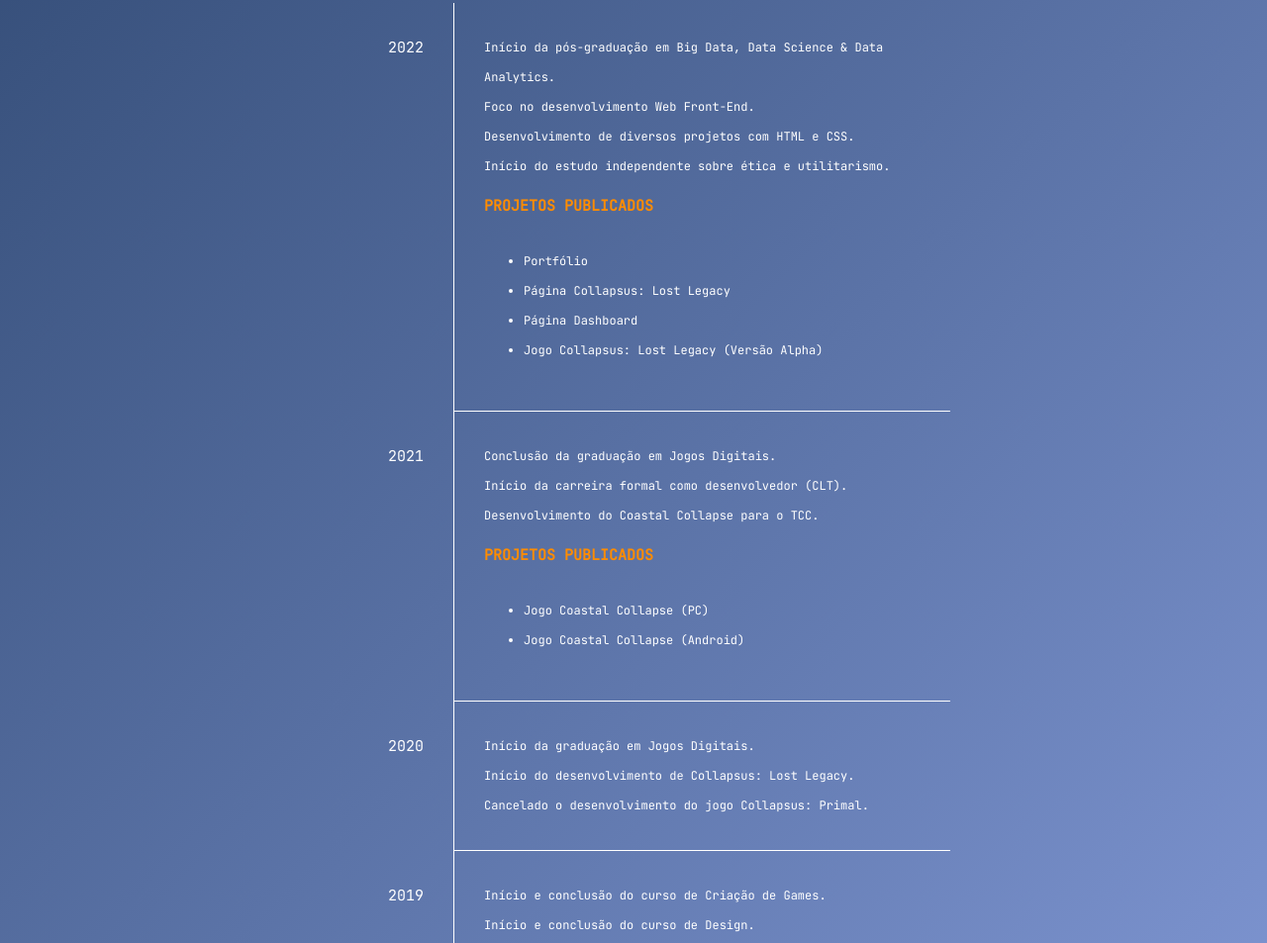
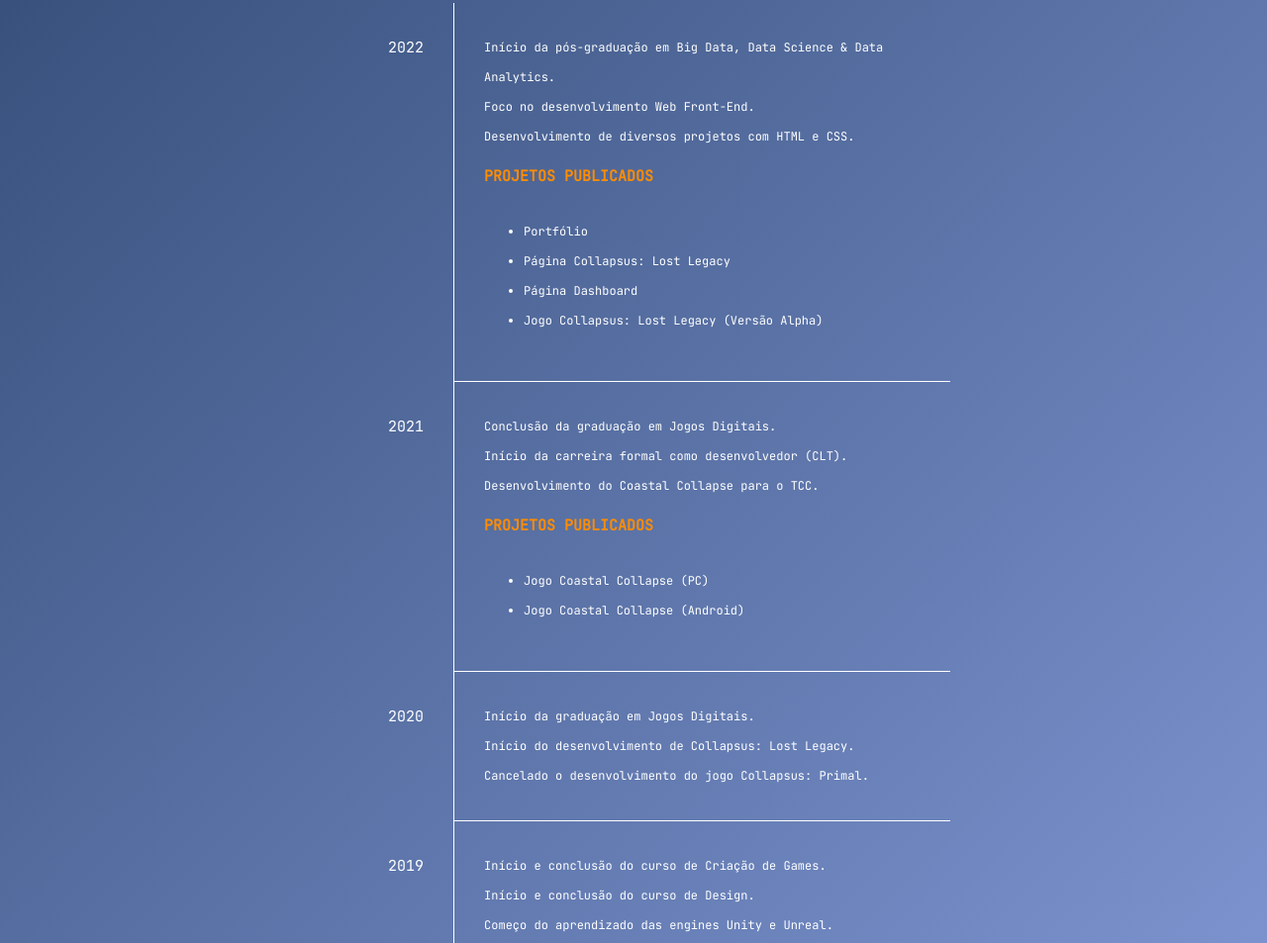
Before and after one commit to gilmarferrari/portfolio, a plain HTML site: page index.html in a window 1280 px wide. Shown: the part 1731-2684 px from the top of the page at 99% size. Drawn offline with Linux system fonts and the light colour scheme.

Commit message:
Update index.html

```diff
--- a/index.html
+++ b/index.html
@@ -128,8 +128,6 @@
                     <label class="timeline-text content white font">Foco no desenvolvimento Web Front-End.</label>
                     <label class="timeline-text content white font">Desenvolvimento de diversos projetos com HTML e
                         CSS.</label>
-                    <label class="timeline-text content white font">Início do estudo independente sobre ética e
-                        utilitarismo.</label>
                     <h1 class="caption accent font">PROJETOS PUBLICADOS</h1>
                     <ul>
                         <li class="content white font">Portfólio</li>
```
